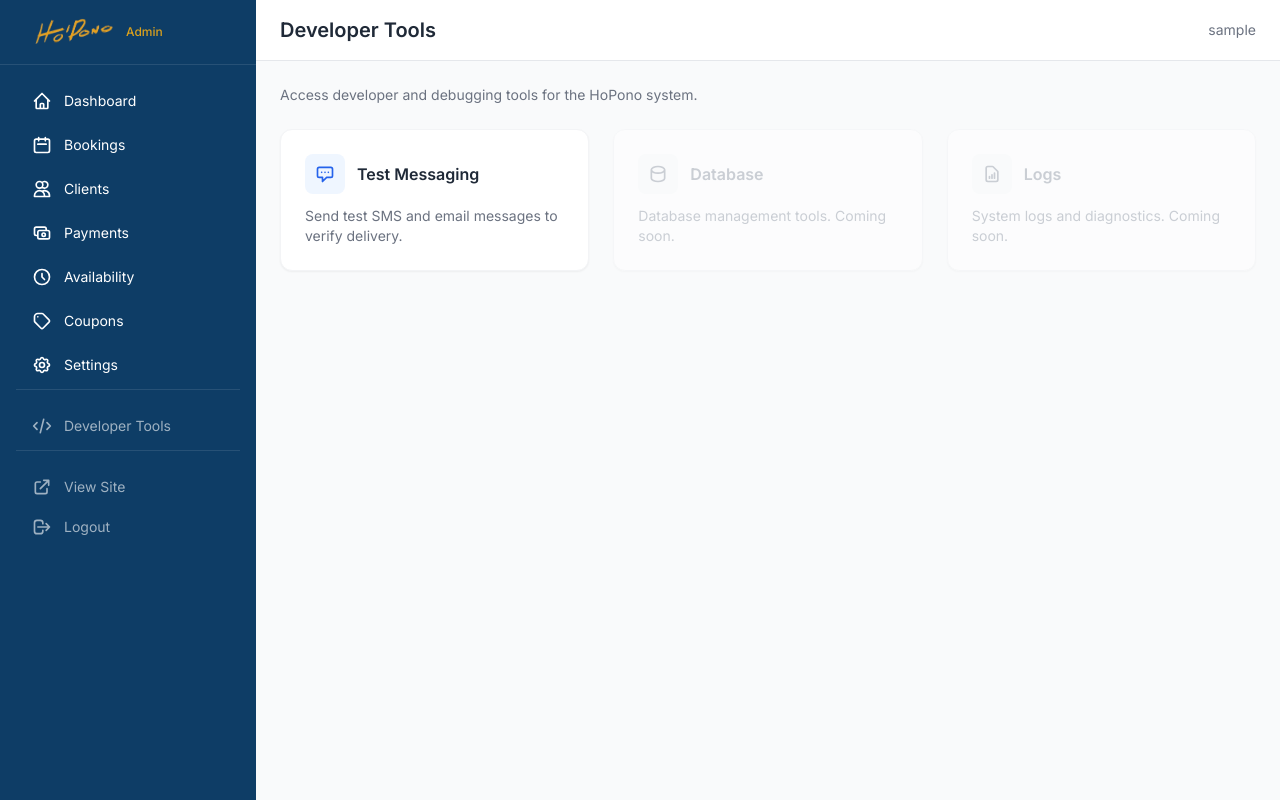
After one commit to ilsa16/HoPono, a Flask app: page /admin/devtools/ in a window 1280 px wide. The commit adds this page. Run offline with Flask 3, Linux system fonts and the light colour scheme; a user stored in the database is signed in; tables that the repository leaves empty hold one stand-in row (values such as "Sample post"); some libraries are stand-ins or nearby versions.

Commit message:
Add a secure developer tools section and update admin credentials
Introduce a password-protected developer tools section, enhance admin login security with case-insensitive username validation and new credentials, and protect specific admin routes with a developer tools access gate.

Replit-Commit-Author: Agent
Replit-Commit-Session-Id: 9a32c669-11be-4dfe-89e6-cf53fe34eda7
Replit-Commit-Checkpoint-Type: full_checkpoint
Replit-Commit-Event-Id: ed30193d-0c13-40f5-946d-f5adc3451cb4
Replit-Commit-Screenshot-Url: https://storage.googleapis.com/screenshot-production-us-central1/dc2ea10f-7fd4-4470-b560-c4f7b5909ac7/9a32c669-11be-4dfe-89e6-cf53fe34eda7/uTF3KB0
Replit-Helium-Checkpoint-Created: true

```diff
--- a/app/__init__.py
+++ b/app/__init__.py
@@ -29,6 +29,7 @@ def create_app(config_name=None):
     from .routes.admin.coupons import admin_coupons_bp
     from .routes.admin.settings import admin_settings_bp
     from .routes.admin.messaging import admin_messaging_bp
+    from .routes.admin.devtools import admin_devtools_bp
 
     app.register_blueprint(public_bp)
     app.register_blueprint(booking_bp, url_prefix="/book")
@@ -41,6 +42,7 @@ def create_app(config_name=None):
     app.register_blueprint(admin_coupons_bp, url_prefix="/admin/coupons")
     app.register_blueprint(admin_settings_bp, url_prefix="/admin/settings")
     app.register_blueprint(admin_messaging_bp, url_prefix="/admin/messaging")
+    app.register_blueprint(admin_devtools_bp, url_prefix="/admin/devtools")
 
     # Import models so they're registered with SQLAlchemy
     from . import models  # noqa: F401
--- /dev/null
+++ b/app/routes/admin/devtools.py
@@ -0,0 +1,42 @@
+from flask import Blueprint, render_template, request, flash, redirect, url_for, session
+from flask_login import login_required
+from werkzeug.security import check_password_hash, generate_password_hash
+
+admin_devtools_bp = Blueprint("admin_devtools", __name__)
+
+DEVTOOLS_PASSWORD_HASH = generate_password_hash("2212002g")
+
+
+def devtools_required(f):
+    from functools import wraps
+
+    @wraps(f)
+    @login_required
+    def decorated(*args, **kwargs):
+        if not session.get("devtools_unlocked"):
+            return redirect(url_for("admin_devtools.devtools_login"))
+        return f(*args, **kwargs)
+
+    return decorated
+
+
+@admin_devtools_bp.route("/login", methods=["GET", "POST"])
+@login_required
+def devtools_login():
+    if session.get("devtools_unlocked"):
+        return redirect(url_for("admin_devtools.devtools_page"))
+
+    if request.method == "POST":
+        password = request.form.get("password", "")
+        if check_password_hash(DEVTOOLS_PASSWORD_HASH, password):
+            session["devtools_unlocked"] = True
+            return redirect(url_for("admin_devtools.devtools_page"))
+        flash("Invalid developer password.", "error")
+
+    return render_template("admin/devtools_login.html")
+
+
+@admin_devtools_bp.route("/")
+@devtools_required
+def devtools_page():
+    return render_template("admin/devtools.html")
--- a/app/templates/admin/base_admin.html
+++ b/app/templates/admin/base_admin.html
@@ -75,11 +75,13 @@
                     <svg class="w-5 h-5" fill="none" stroke="currentColor" viewBox="0 0 24 24"><path stroke-linecap="round" stroke-linejoin="round" stroke-width="2" d="M10.325 4.317c.426-1.756 2.924-1.756 3.35 0a1.724 1.724 0 002.573 1.066c1.543-.94 3.31.826 2.37 2.37a1.724 1.724 0 001.066 2.573c1.756.426 1.756 2.924 0 3.35a1.724 1.724 0 00-1.066 2.573c.94 1.543-.826 3.31-2.37 2.37a1.724 1.724 0 00-2.573 1.066c-.426 1.756-2.924 1.756-3.35 0a1.724 1.724 0 00-2.573-1.066c-1.543.94-3.31-.826-2.37-2.37a1.724 1.724 0 00-1.066-2.573c-1.756-.426-1.756-2.924 0-3.35a1.724 1.724 0 001.066-2.573c-.94-1.543.826-3.31 2.37-2.37.996.608 2.296.07 2.572-1.065z"/><path stroke-linecap="round" stroke-linejoin="round" stroke-width="2" d="M15 12a3 3 0 11-6 0 3 3 0 016 0z"/></svg>
                     <span>Settings</span>
                 </a>
-                <a href="{{ url_for('admin_messaging.messaging_page') }}"
-                   class="flex items-center space-x-3 px-4 py-2.5 rounded-lg hover:bg-white/10 transition text-sm">
-                    <svg class="w-5 h-5" fill="none" stroke="currentColor" viewBox="0 0 24 24"><path stroke-linecap="round" stroke-linejoin="round" stroke-width="2" d="M8 10h.01M12 10h.01M16 10h.01M9 16H5a2 2 0 01-2-2V6a2 2 0 012-2h14a2 2 0 012 2v8a2 2 0 01-2 2h-5l-5 5v-5z"/></svg>
-                    <span>Messaging</span>
-                </a>
+                <div class="border-t border-white/10 mt-4 pt-4">
+                    <a href="{{ url_for('admin_devtools.devtools_login') }}"
+                       class="flex items-center space-x-3 px-4 py-2.5 rounded-lg hover:bg-white/10 transition text-sm text-white/60">
+                        <svg class="w-5 h-5" fill="none" stroke="currentColor" viewBox="0 0 24 24"><path stroke-linecap="round" stroke-linejoin="round" stroke-width="2" d="M10 20l4-16m4 4l4 4-4 4M6 16l-4-4 4-4"/></svg>
+                        <span>Developer Tools</span>
+                    </a>
+                </div>
 
                 <div class="border-t border-white/10 mt-4 pt-4">
                     <a href="{{ url_for('public.home') }}" target="_blank"
--- /dev/null
+++ b/app/templates/admin/devtools.html
@@ -0,0 +1,48 @@
+{% extends "admin/base_admin.html" %}
+{% block title %}Developer Tools{% endblock %}
+{% block page_title %}Developer Tools{% endblock %}
+
+{% block admin_content %}
+<div class="mb-6">
+    <p class="text-sm text-gray-500">Access developer and debugging tools for the HoPono system.</p>
+</div>
+
+<div class="grid grid-cols-1 md:grid-cols-2 lg:grid-cols-3 gap-6">
+    <a href="{{ url_for('admin_messaging.messaging_page') }}"
+       class="bg-white rounded-xl shadow-sm border border-gray-100 p-6 hover:shadow-md hover:border-gray-200 transition duration-200 group">
+        <div class="flex items-center space-x-3 mb-3">
+            <div class="w-10 h-10 bg-blue-50 rounded-lg flex items-center justify-center">
+                <svg class="w-5 h-5 text-blue-600" fill="none" stroke="currentColor" viewBox="0 0 24 24">
+                    <path stroke-linecap="round" stroke-linejoin="round" stroke-width="2" d="M8 10h.01M12 10h.01M16 10h.01M9 16H5a2 2 0 01-2-2V6a2 2 0 012-2h14a2 2 0 012 2v8a2 2 0 01-2 2h-5l-5 5v-5z"/>
+                </svg>
+            </div>
+            <h3 class="font-semibold text-gray-800 group-hover:text-hopono-blue transition">Test Messaging</h3>
+        </div>
+        <p class="text-sm text-gray-500">Send test SMS and email messages to verify delivery.</p>
+    </a>
+
+    <div class="bg-white rounded-xl shadow-sm border border-gray-100 p-6 opacity-50">
+        <div class="flex items-center space-x-3 mb-3">
+            <div class="w-10 h-10 bg-gray-50 rounded-lg flex items-center justify-center">
+                <svg class="w-5 h-5 text-gray-400" fill="none" stroke="currentColor" viewBox="0 0 24 24">
+                    <path stroke-linecap="round" stroke-linejoin="round" stroke-width="2" d="M4 7v10c0 2.21 3.582 4 8 4s8-1.79 8-4V7M4 7c0 2.21 3.582 4 8 4s8-1.79 8-4M4 7c0-2.21 3.582-4 8-4s8 1.79 8 4"/>
+                </svg>
+            </div>
+            <h3 class="font-semibold text-gray-400">Database</h3>
+        </div>
+        <p class="text-sm text-gray-400">Database management tools. Coming soon.</p>
+    </div>
+
+    <div class="bg-white rounded-xl shadow-sm border border-gray-100 p-6 opacity-50">
+        <div class="flex items-center space-x-3 mb-3">
+            <div class="w-10 h-10 bg-gray-50 rounded-lg flex items-center justify-center">
+                <svg class="w-5 h-5 text-gray-400" fill="none" stroke="currentColor" viewBox="0 0 24 24">
+                    <path stroke-linecap="round" stroke-linejoin="round" stroke-width="2" d="M9 17v-2m3 2v-4m3 4v-6m2 10H7a2 2 0 01-2-2V5a2 2 0 012-2h5.586a1 1 0 01.707.293l5.414 5.414a1 1 0 01.293.707V19a2 2 0 01-2 2z"/>
+                </svg>
+            </div>
+            <h3 class="font-semibold text-gray-400">Logs</h3>
+        </div>
+        <p class="text-sm text-gray-400">System logs and diagnostics. Coming soon.</p>
+    </div>
+</div>
+{% endblock %}
--- a/seed.py
+++ b/seed.py
@@ -16,8 +16,8 @@ def seed():
     app = create_app()
     with app.app_context():
         # Create admin user
-        username = os.environ.get("ADMIN_USERNAME", "admin")
-        password = os.environ.get("ADMIN_PASSWORD", "changeme")
+        username = os.environ.get("ADMIN_USERNAME", "hopono")
+        password = os.environ.get("ADMIN_PASSWORD", "Hopono2026!")
 
         if not AdminUser.query.filter_by(username=username).first():
             admin = AdminUser(
```
Also changed, not shown: app/routes/admin/auth.py (+5 -3 lines), app/routes/admin/messaging.py (+4 -3 lines), app/templates/admin/devtools_login.html (added, +31 -0 lines), replit.md (+4 -2 lines).
